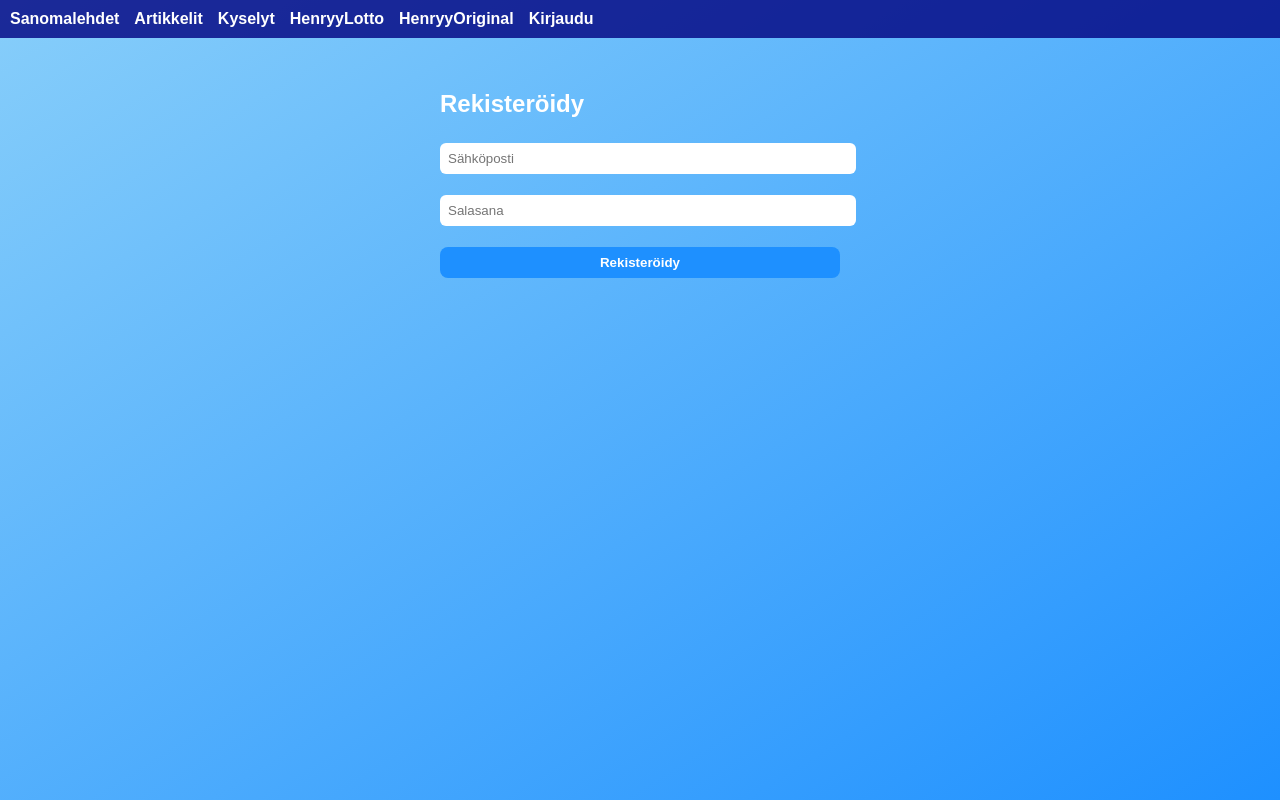
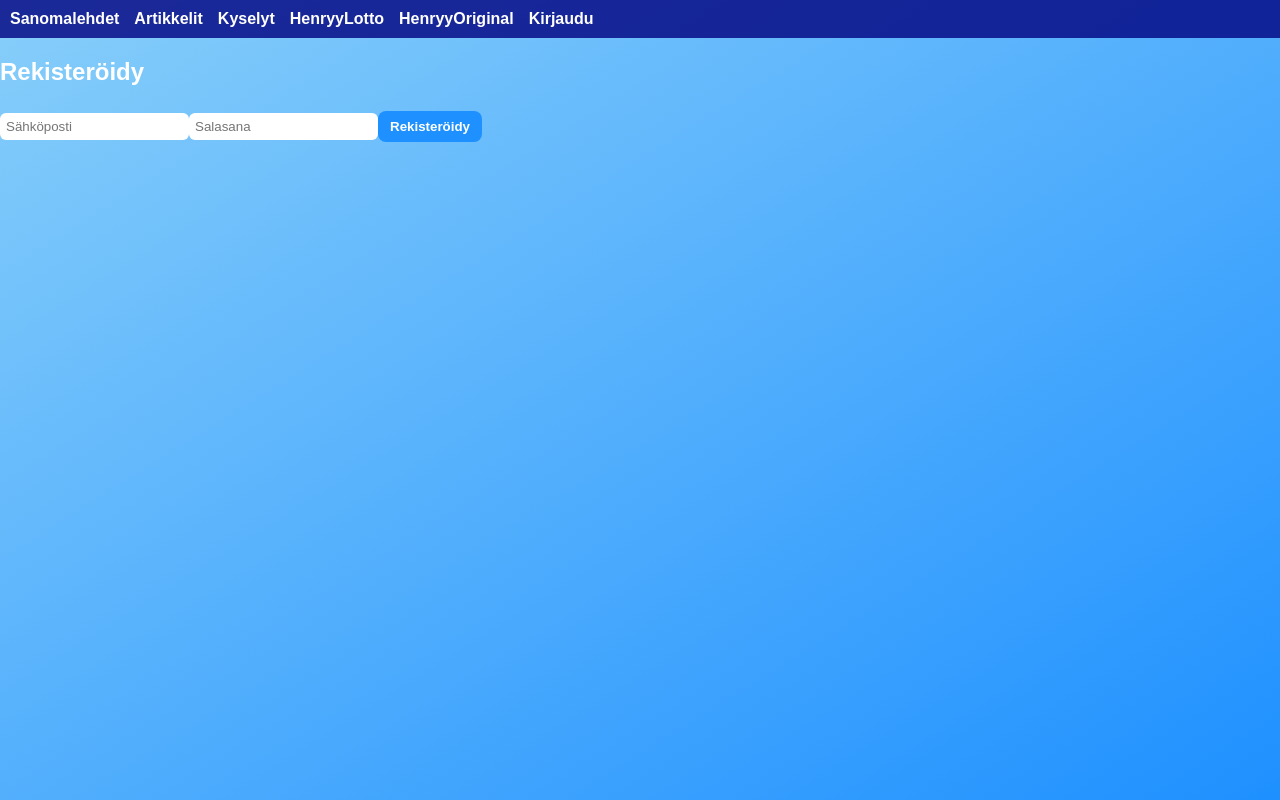
Before and after one commit to henrybankki/PerholliApp, a React (Vite) app: page /register in a window 1280 px wide. Built offline with nearby package versions, Linux system fonts and the light colour scheme.

Commit message:
Update Register.tsx

```diff
--- a/src/pages/Register.tsx
+++ b/src/pages/Register.tsx
@@ -1,59 +1,40 @@
 // src/pages/Register.tsx
 import React, { useState } from "react";
+import { auth } from "../firebase";
 import { createUserWithEmailAndPassword } from "firebase/auth";
-import { doc, setDoc } from "firebase/firestore";
-import { auth, db } from "../firebase";
-import { useNavigate } from "react-router-dom";
 
-const Register: React.FC = () => {
+function Register() {
   const [email, setEmail] = useState("");
   const [password, setPassword] = useState("");
   const [error, setError] = useState("");
-  const navigate = useNavigate();
 
   const handleRegister = async () => {
     try {
-      // Luo käyttäjä Firebase Authiin
-      const userCredential = await createUserWithEmailAndPassword(auth, email, password);
-      const user = userCredential.user;
-
-      // Luo käyttäjän dokumentti Firestoreen ja aseta alkuperäinen saldo 10€
-      await setDoc(doc(db, "users", user.uid), {
-        email: user.email,
-        balance: 10
-      });
-
-      // Ohjaa kirjautumissivulle tai pääsivulle
-      navigate("/login");
-    } catch (err: any) {
-      setError(err.message);
-      console.error(err);
+      await createUserWithEmailAndPassword(auth, email, password);
+      alert("Rekisteröinti onnistui!");
+    } catch (e: any) {
+      setError(e.message);
     }
   };
 
   return (
-    <div style={{ maxWidth: "400px", margin: "auto", padding: "2rem" }}>
+    <div>
       <h2>Rekisteröidy</h2>
-      {error && <p style={{ color: "red" }}>{error}</p>}
       <input
-        type="email"
         placeholder="Sähköposti"
         value={email}
-        onChange={(e) => setEmail(e.target.value)}
-        style={{ width: "100%", marginBottom: "1rem", padding: "0.5rem" }}
+        onChange={e => setEmail(e.target.value)}
       />
       <input
+        placeholder="Salasana"
         type="password"
-        placeholder="Salasana"
         value={password}
-        onChange={(e) => setPassword(e.target.value)}
-        style={{ width: "100%", marginBottom: "1rem", padding: "0.5rem" }}
+        onChange={e => setPassword(e.target.value)}
       />
-      <button onClick={handleRegister} style={{ width: "100%", padding: "0.5rem" }}>
-        Rekisteröidy
-      </button>
+      <button onClick={handleRegister}>Rekisteröidy</button>
+      {error && <p style={{ color: "red" }}>{error}</p>}
     </div>
   );
-};
+}
 
 export default Register;
```
